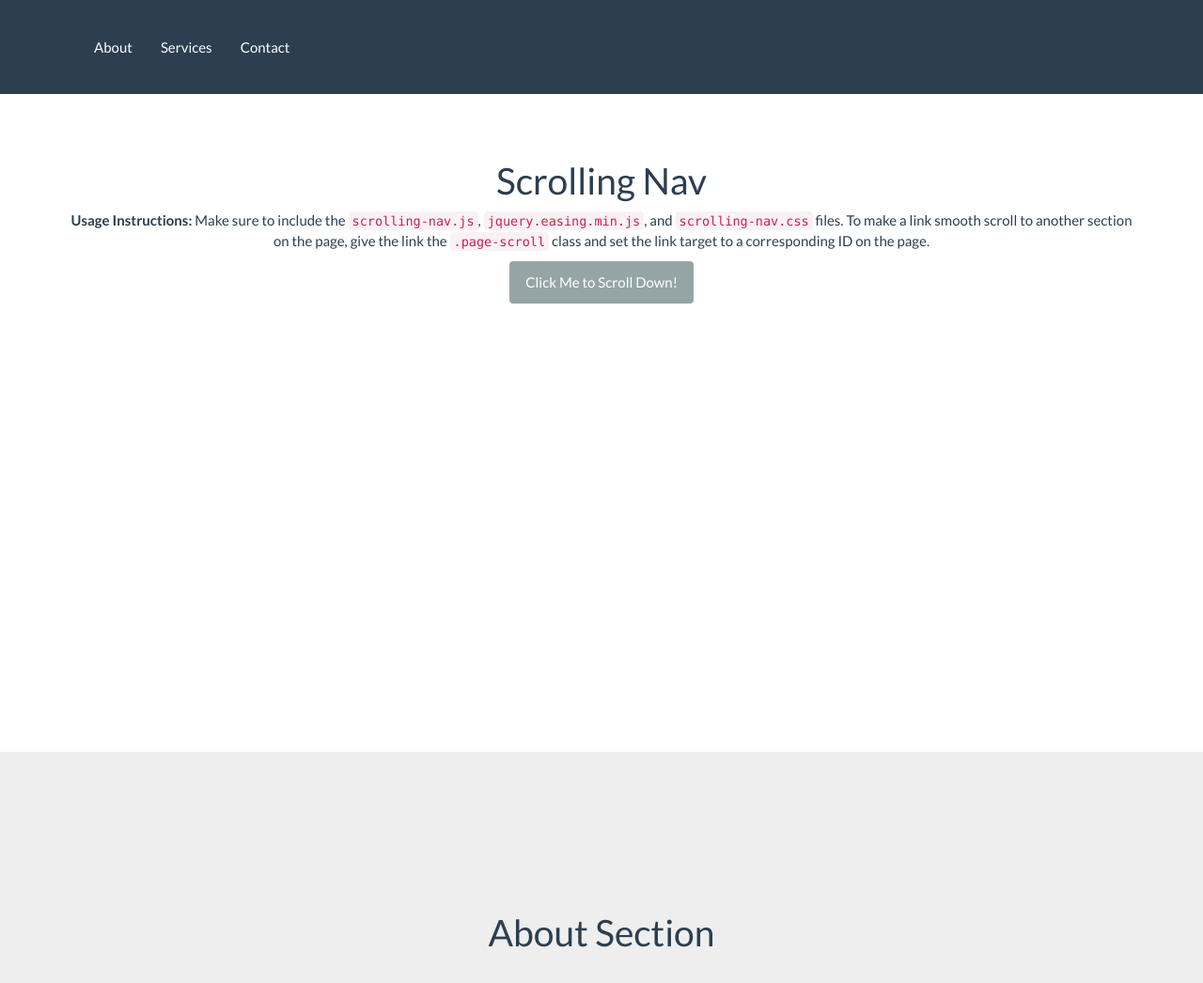
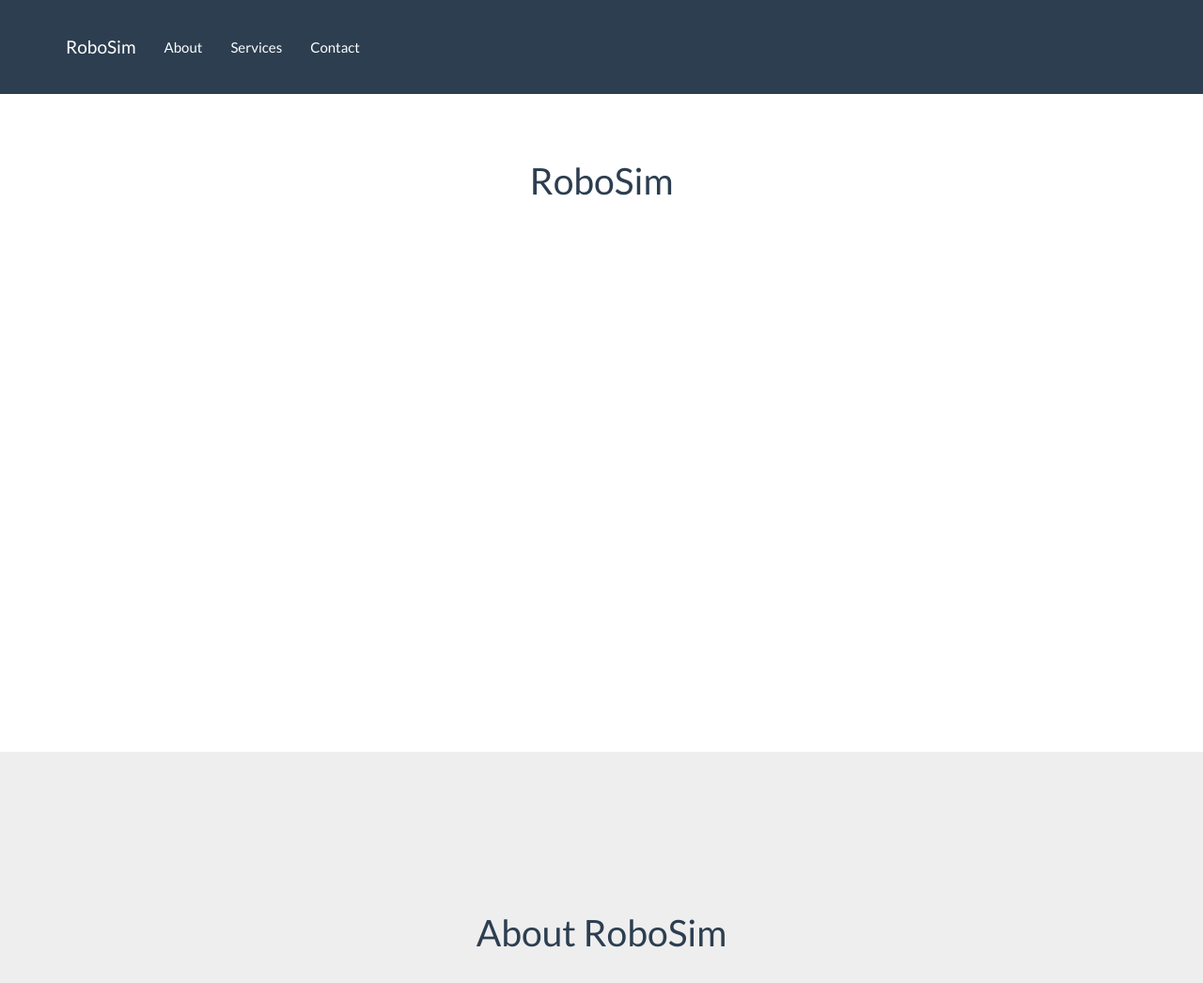
Before and after one commit to amiller27/RoboSim, a plain HTML site: page index.htm in a window 1280 px wide. Shown: the top 1046 px of the page at 94% size. Drawn offline with nearby package versions, Linux system fonts and the light colour scheme.

Commit message:
added page

```diff
--- a/index.htm
+++ b/index.htm
@@ -41,7 +41,7 @@
                     <span class="icon-bar"></span>
                     <span class="icon-bar"></span>
                 </button>
-                <a class="navbar-brand page-scroll" href="#page-top"></a>
+                <a class="navbar-brand page-scroll" href="#page-top">RoboSim</a>
             </div>
 
             <!-- Collect the nav links, forms, and other content for toggling -->
@@ -72,9 +72,9 @@
         <div class="container">
             <div class="row">
                 <div class="col-lg-12">
-                    <h1>Scrolling Nav</h1>
-                    <p><strong>Usage Instructions:</strong> Make sure to include the <code>scrolling-nav.js</code>, <code>jquery.easing.min.js</code>, and <code>scrolling-nav.css</code> files. To make a link smooth scroll to another section on the page, give the link the <code>.page-scroll</code> class and set the link target to a corresponding ID on the page.</p>
-                    <a class="btn btn-default page-scroll" href="#about">Click Me to Scroll Down!</a>
+                    <h1>RoboSim</h1>
+                    <p>
+                    </p>
                 </div>
             </div>
         </div>
@@ -85,7 +85,7 @@
         <div class="container">
             <div class="row">
                 <div class="col-lg-12">
-                    <h1>About Section</h1>
+                    <h1>About RoboSim</h1>
                 </div>
             </div>
         </div>
```
